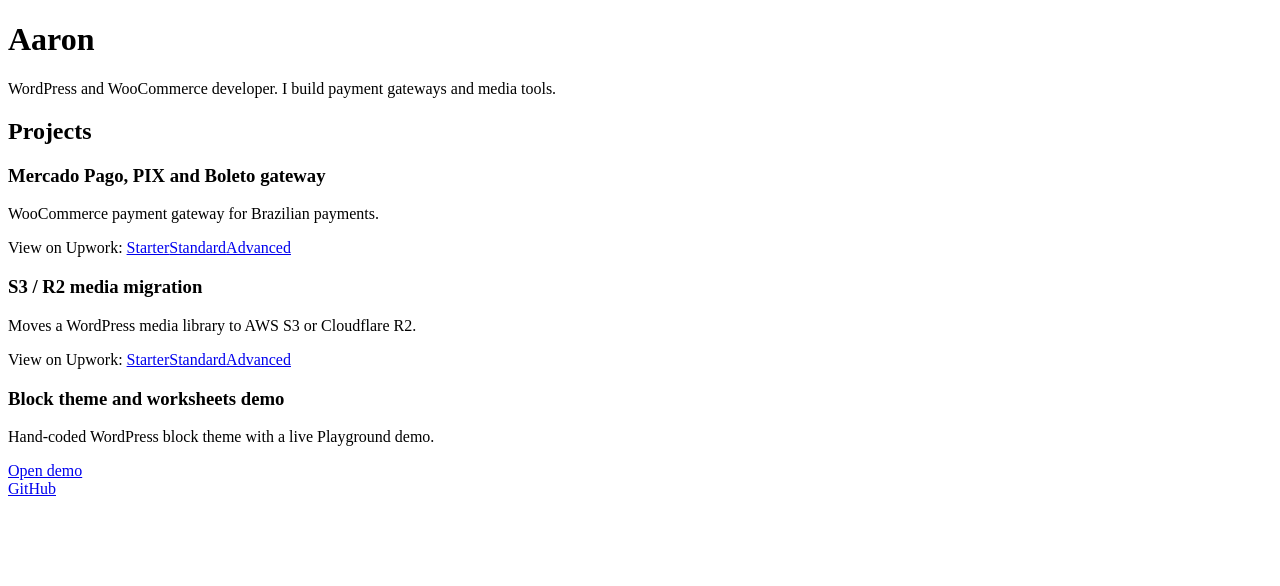
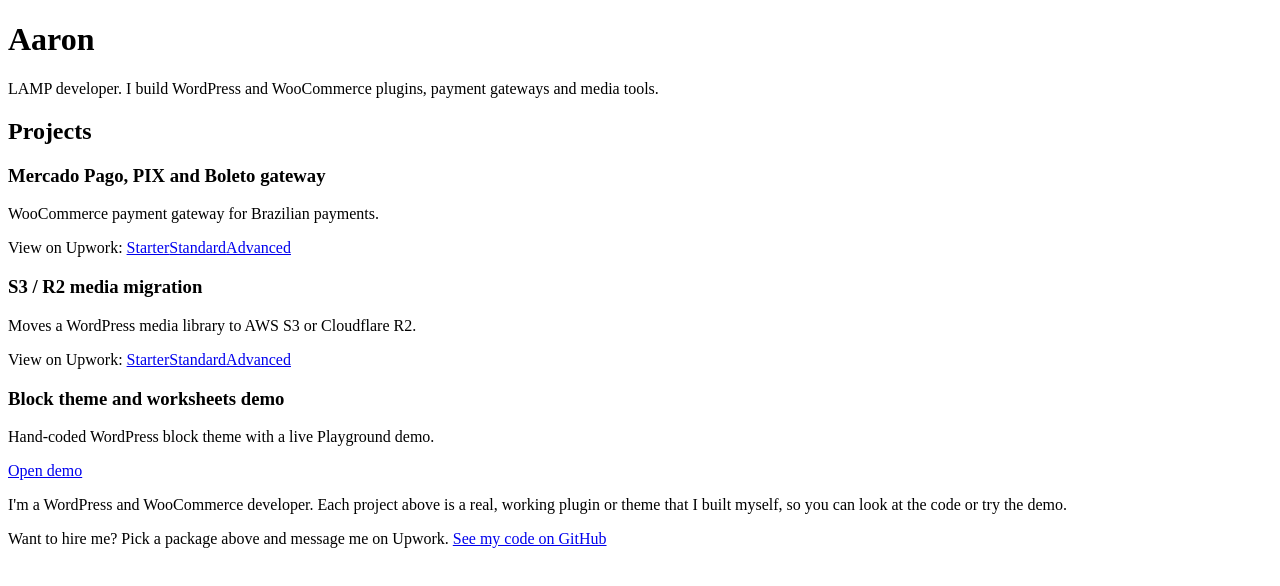
Before and after one commit to aaronwsmith12/portfolio-site, a Nuxt app: page / in a window 1280 px wide. Shown: the top 586 px of the page. Built offline with nearby package versions, Linux system fonts and the light colour scheme.

Commit message:
site UX UX updates

```diff
--- a/app/app.vue
+++ b/app/app.vue
@@ -2,7 +2,7 @@
   <main>
     <header>
       <h1>Aaron</h1>
-      <p>WordPress and WooCommerce developer. I build payment gateways and media tools.</p>
+            <p>LAMP developer. I build WordPress and WooCommerce plugins, payment gateways and media tools.</p>
     </header>
 
     <section>
@@ -12,9 +12,9 @@
         <p>WooCommerce payment gateway for Brazilian payments.</p>
         <p class="tiers">
           View on Upwork:
-          <a href="https://www.upwork.com/services/product/development-it-a-fully-integrated-woocommerce-payment-gateway-for-mercado-pago-and-pix-2099642480893651729?ref=project_share">Starter</a>
-          <a href="https://www.upwork.com/services/product/development-it-a-fully-integrated-woocommerce-payment-gateway-for-mercado-pago-and-pix-2099642480893651729?ref=project_share&tier=1">Standard</a>
-          <a href="https://www.upwork.com/services/product/development-it-a-fully-integrated-woocommerce-payment-gateway-for-mercado-pago-and-pix-2099642480893651729?ref=project_share&tier=2">Advanced</a>
+          <a href="https://www.upwork.com/services/product/development-it-a-fully-integrated-woocommerce-payment-gateway-for-mercado-pago-and-pix-2099642480893651729?ref=project_share" target="_blank">Starter</a>
+          <a href="https://www.upwork.com/services/product/development-it-a-fully-integrated-woocommerce-payment-gateway-for-mercado-pago-and-pix-2099642480893651729?ref=project_share&tier=1" target="_blank">Standard</a>
+          <a href="https://www.upwork.com/services/product/development-it-a-fully-integrated-woocommerce-payment-gateway-for-mercado-pago-and-pix-2099642480893651729?ref=project_share&tier=2" target="_blank">Advanced</a>
         </p>
       </article>
       <article>
@@ -22,20 +22,26 @@
         <p>Moves a WordPress media library to AWS S3 or Cloudflare R2.</p>
         <p class="tiers">
           View on Upwork:
-          <a href="https://www.upwork.com/services/product/development-it-wordpress-media-offload-to-aws-s3-or-cloudflare-r2-2101162304431687333?ref=project_share">Starter</a>
-          <a href="https://www.upwork.com/services/product/development-it-wordpress-media-offload-to-aws-s3-or-cloudflare-r2-2101162304431687333?ref=project_share&tier=1">Standard</a>
-          <a href="https://www.upwork.com/services/product/development-it-wordpress-media-offload-to-aws-s3-or-cloudflare-r2-2101162304431687333?ref=project_share&tier=2">Advanced</a>
+          <a href="https://www.upwork.com/services/product/development-it-wordpress-media-offload-to-aws-s3-or-cloudflare-r2-2101162304431687333?ref=project_share" target="_blank">Starter</a>
+          <a href="https://www.upwork.com/services/product/development-it-wordpress-media-offload-to-aws-s3-or-cloudflare-r2-2101162304431687333?ref=project_share&tier=1" target="_blank">Standard</a>
+          <a href="https://www.upwork.com/services/product/development-it-wordpress-media-offload-to-aws-s3-or-cloudflare-r2-2101162304431687333?ref=project_share&tier=2" target="_blank">Advanced</a>
         </p>
       </article>
       <article>
         <h3>Block theme and worksheets demo</h3>
         <p>Hand-coded WordPress block theme with a live Playground demo.</p>
-        <a href="https://playground.wordpress.net/?blueprint-url=https://raw.githubusercontent.com/aaronwsmith12/block-theme-portfolio/main/blueprint-live.json">Open demo</a>
+        <a href="https://playground.wordpress.net/?blueprint-url=https://raw.githubusercontent.com/aaronwsmith12/block-theme-portfolio/main/blueprint-live.json" target="_blank">Open demo</a>
       </article>
     </section>
 
     <footer>
-      <a href="https://github.com/aaronwsmith12">GitHub</a>
+      <p>
+        I'm a WordPress and WooCommerce developer. Each project above is a real, working plugin or theme that I built myself, so you can look at the code or try the demo.
+      </p>
+      <p>
+        Want to hire me? Pick a package above and message me on Upwork.
+        <a href="https://github.com/aaronwsmith12" target="_blank">See my code on GitHub</a>
+      </p>
     </footer>
   </main>
 </template>
```
